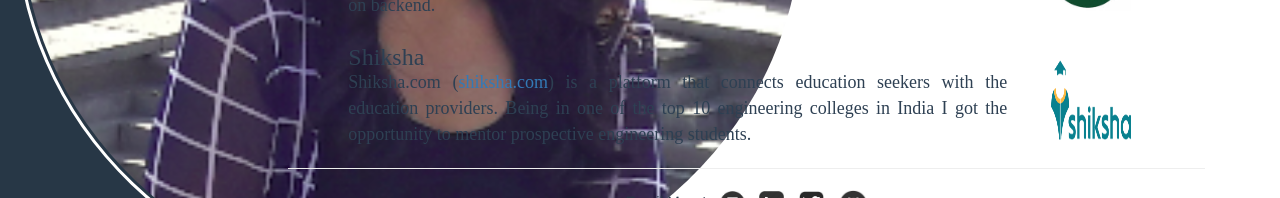
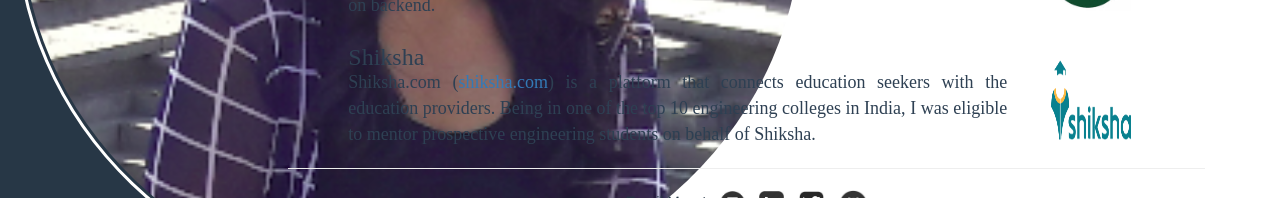
Before and after one commit to shrev/Portfolio, a plain HTML site: page misc.html in a window 1280 px wide. Shown: the part 534-732 px from the top of the page. Drawn offline with nearby package versions, Linux system fonts and the light colour scheme.

Commit message:
changed misc-2

```diff
--- a/misc.html
+++ b/misc.html
@@ -70,7 +70,7 @@
       </div>
         <div class="row">
         <div class="col-sm-10">
-          Shiksha.com (<a href="http://shiksha.com/">shiksha.com</a>) is a platform that connects education seekers with the education providers. Being in one of the top 10 engineering colleges in India I got the opportunity to mentor prospective engineering students.
+          Shiksha.com (<a href="http://shiksha.com/">shiksha.com</a>) is a platform that connects education seekers with the education providers. Being in one of the top 10 engineering colleges in India, I was eligible to mentor prospective engineering students on behalf of Shiksha.
         </div>
         <div class="col-sm-2" style="text-align: center">
            <img src="shiksha.png" style="margin-top:-10px;height:80px;width:80px">
```
